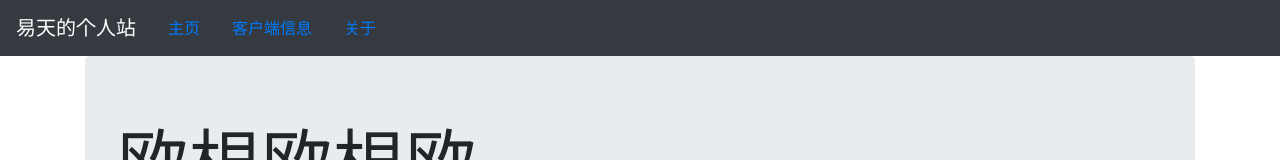
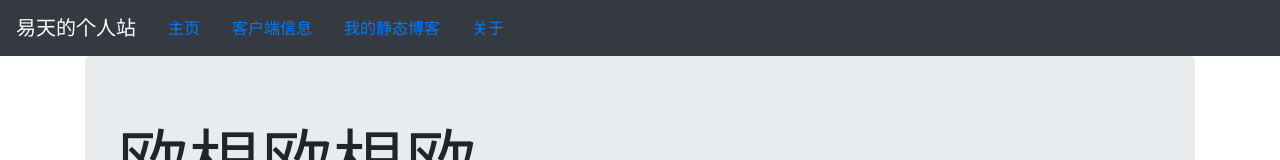
Before and after one commit to techstay/my-website, a Vue app: page / in a window 1280 px wide. Shown: the top 160 px of the page. Built offline with nearby package versions, Linux system fonts and the light colour scheme.

Commit message:
添加了我静态博客的链接

```diff
--- a/src/App.vue
+++ b/src/App.vue
@@ -11,6 +11,7 @@
         <b-nav is-nav-bar>
           <b-nav-item to="/">主页</b-nav-item>
           <b-nav-item to="/ClientInfo">客户端信息</b-nav-item>
+          <b-nav-item href="https://techstay.github.io/my-static-blog/" target="_blank">我的静态博客</b-nav-item>
           <b-nav-item to="/About">关于</b-nav-item>
         </b-nav>
       </b-collapse>
```
